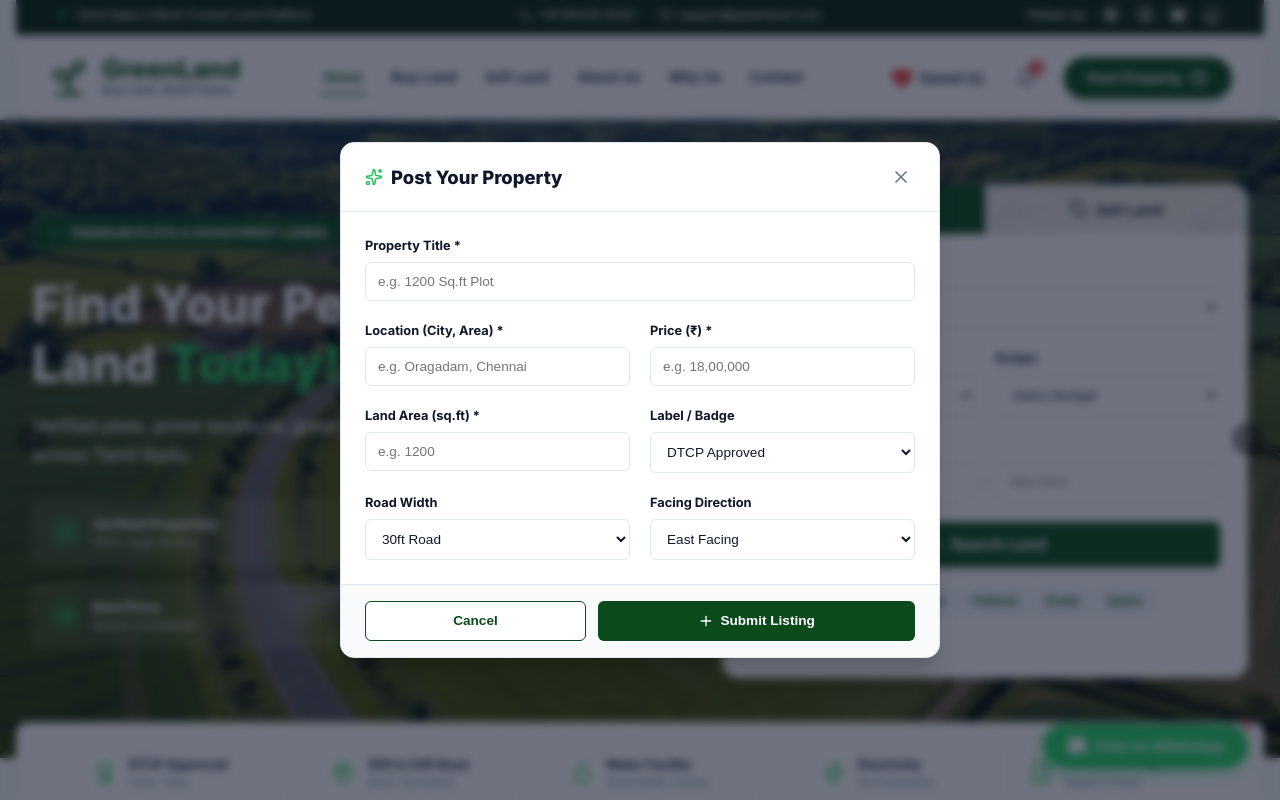
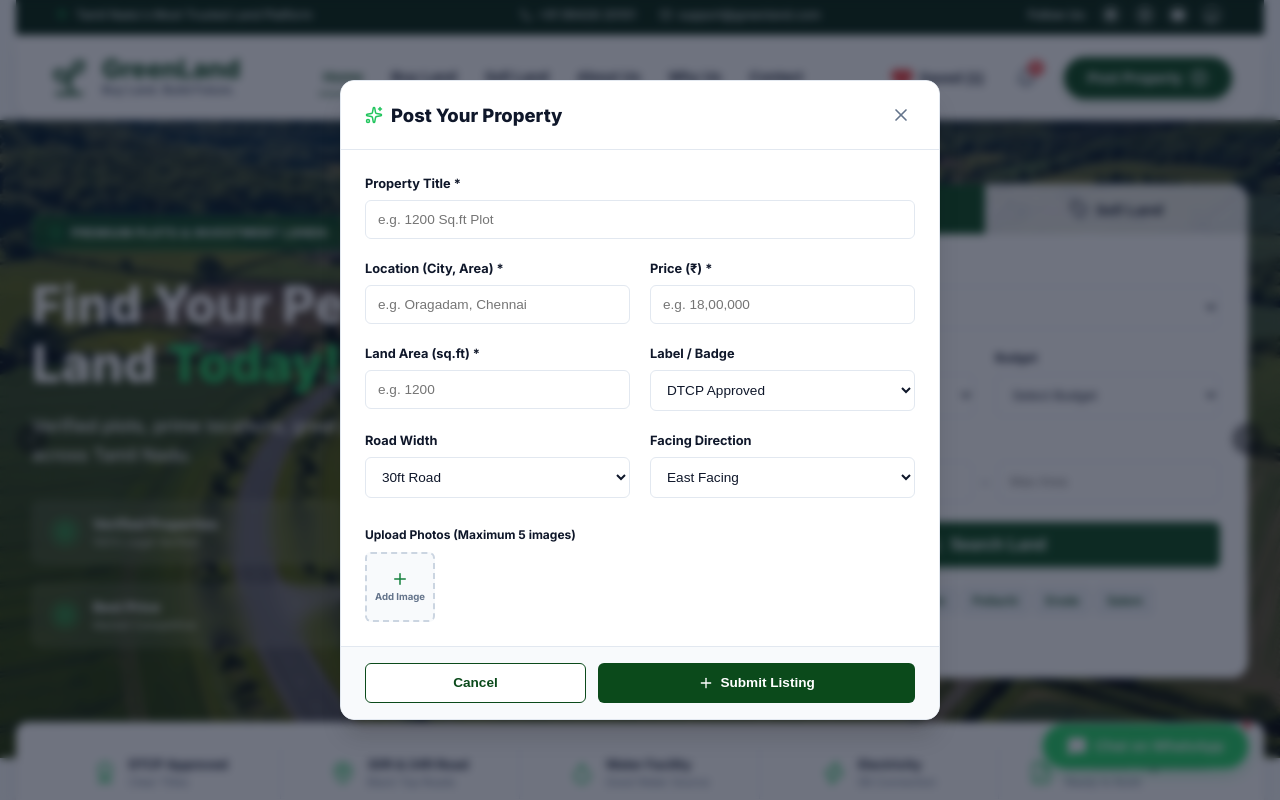
Before and after one commit to vinichn2026-rgb/greenland, a React (Vite) app: page / in a window 1280 px wide. Both pictures are taken after a click on the button "Post Property". Shown: the top 800 px of the page. Built offline with nearby package versions, Linux system fonts and the light colour scheme.

Commit message:
Add dynamic image upload support to Post Property Modal

```diff
--- a/src/components/PostPropertyModal.jsx
+++ b/src/components/PostPropertyModal.jsx
@@ -20,6 +20,7 @@ export const PostPropertyModal = () => {
     tag: 'DTCP Approved'
   });
 
+  const [uploadedImages, setUploadedImages] = useState([]);
   const [error, setError] = useState('');
 
   if (!postPropertyModalOpen) return null;
@@ -29,6 +30,46 @@ export const PostPropertyModal = () => {
       ...prev,
       [field]: value
     }));
+    setError('');
+  };
+
+  const handleImageChange = (e) => {
+    const files = Array.from(e.target.files);
+
+    // Validate files limit
+    if (uploadedImages.length + files.length > 5) {
+      setError('You can upload a maximum of 5 images.');
+      return;
+    }
+
+    // Check if files are indeed images
+    const nonImages = files.filter(f => !f.type.startsWith('image/'));
+    if (nonImages.length > 0) {
+      setError('Only image files are allowed.');
+      return;
+    }
+
+    setUploadedImages(prev => [...prev, ...files]);
+    setError('');
+  };
+
+  const removeImage = (index) => {
+    setUploadedImages(prev => prev.filter((_, i) => i !== index));
+    setError('');
+  };
+
+  const handleClose = () => {
+    setPostPropertyModalOpen(false);
+    setFormData({
+      title: '',
+      location: '',
+      price: '',
+      area: '',
+      road: '30ft Road',
+      facing: 'East Facing',
+      tag: 'DTCP Approved'
+    });
+    setUploadedImages([]);
     setError('');
   };
 
@@ -47,6 +88,15 @@ export const PostPropertyModal = () => {
       formattedPrice = '₹ ' + formattedPrice;
     }
 
+    // Create URL pointers for uploaded local files to render them directly
+    const firstImageUrl = uploadedImages.length > 0
+      ? URL.createObjectURL(uploadedImages[0])
+      : '/images/plot1.png';
+
+    const allImageUrls = uploadedImages.length > 0
+      ? uploadedImages.map(file => URL.createObjectURL(file))
+      : ['/images/plot1.png'];
+
     const newPlot = {
       title: title.trim(),
       location: location.trim(),
@@ -55,7 +105,8 @@ export const PostPropertyModal = () => {
       road: formData.road,
       facing: formData.facing,
       tag: formData.tag,
-      image: '/images/plot1.png', // Default listing image
+      image: firstImageUrl,
+      images: allImageUrls,
       features: {
         dtcp: formData.tag === 'DTCP Approved',
         rera: formData.tag === 'Premium Location',
@@ -66,7 +117,7 @@ export const PostPropertyModal = () => {
     };
 
     addPlot(newPlot);
-    setPostPropertyModalOpen(false);
+    handleClose();
 
     // Redirect user to the listings search page so they see their new post
     setActivePage('buyland');
@@ -80,7 +131,7 @@ export const PostPropertyModal = () => {
             <Sparkles style={{ width: '18px', height: '18px', color: '#22c55e' }} />
             <h3>Post Your Property</h3>
           </div>
-          <button className="modal-close-btn" onClick={() => setPostPropertyModalOpen(false)}>
+          <button className="modal-close-btn" onClick={handleClose}>
             <X style={{ width: '20px', height: '20px' }} />
           </button>
         </div>
@@ -181,11 +232,56 @@ export const PostPropertyModal = () => {
                   <option value="South Facing">South Facing</option>
                 </select>
               </div>
+
+              {/* Upload Photos Section */}
+              <div className="modal-image-upload-section">
+                <label>Upload Photos (Maximum 5 images)</label>
+                <div className="modal-image-preview-grid">
+
+                  {/* Uploaded Thumbnail items */}
+                  {uploadedImages.map((file, idx) => {
+                    const previewUrl = URL.createObjectURL(file);
+                    return (
+                      <div key={idx} className="modal-image-preview-item">
+                        <img
+                          src={previewUrl}
+                          alt={`preview-${idx}`}
+                          className="modal-image-preview-img"
+                        />
+                        <button
+                          type="button"
+                          className="modal-image-remove-btn"
+                          onClick={() => removeImage(idx)}
+                        >
+                          <X style={{ width: '10px', height: '10px' }} />
+                        </button>
+                      </div>
+                    );
+                  })}
+
+                  {/* Plus Add image card button */}
+                  {uploadedImages.length < 5 && (
+                    <label className="modal-image-add-btn">
+                      <Plus className="modal-image-add-btn-icon" />
+                      <span>Add Image</span>
+                      <input
+                        type="file"
+                        multiple
+                        accept="image/*"
+                        onChange={handleImageChange}
+                        style={{ display: 'none' }}
+                      />
+                    </label>
+                  )}
+
+                </div>
+              </div>
+
             </div>
           </div>
 
           <div className="modal-footer">
-            <button type="button" className="filter-reset-btn" onClick={() => setPostPropertyModalOpen(false)}>
+            <button type="button" className="filter-reset-btn" onClick={handleClose}>
               Cancel
             </button>
             <button type="submit" className="filter-apply-btn" style={{ display: 'flex', alignItems: 'center', justifyContent: 'center', gap: '0.4rem' }}>
--- a/src/styles/index.css
+++ b/src/styles/index.css
@@ -2798,3 +2798,97 @@ body {
     font-size: 0.75rem;
   }
 }
+
+/* ==========================================================================
+   Modal Image Upload & Preview Styling
+   ========================================================================== */
+.modal-image-upload-section {
+  grid-column: span 2;
+  display: flex;
+  flex-direction: column;
+  gap: 0.5rem;
+  margin-top: 0.5rem;
+}
+
+.modal-image-upload-section label {
+  font-size: 0.75rem;
+  font-weight: 700;
+  color: var(--text-dark);
+}
+
+.modal-image-preview-grid {
+  display: flex;
+  flex-wrap: wrap;
+  gap: 0.75rem;
+  align-items: center;
+}
+
+.modal-image-preview-item {
+  position: relative;
+  width: 70px;
+  height: 70px;
+  border-radius: 6px;
+  border: 1px solid var(--border-color);
+  overflow: hidden;
+  background-color: #f8fafc;
+}
+
+.modal-image-preview-img {
+  width: 100%;
+  height: 100%;
+  object-fit: cover;
+}
+
+.modal-image-remove-btn {
+  position: absolute;
+  top: 2px;
+  right: 2px;
+  background-color: rgba(15, 23, 42, 0.75);
+  color: #fff;
+  border: none;
+  width: 18px;
+  height: 18px;
+  border-radius: 50%;
+  display: flex;
+  align-items: center;
+  justify-content: center;
+  cursor: pointer;
+  transition: var(--transition-fast);
+  z-index: 10;
+}
+
+.modal-image-remove-btn:hover {
+  background-color: rgba(239, 68, 68, 0.9);
+}
+
+.modal-image-add-btn {
+  display: flex;
+  flex-direction: column;
+  align-items: center;
+  justify-content: center;
+  width: 70px;
+  height: 70px;
+  border: 2px dashed #cbd5e1;
+  border-radius: 6px;
+  background-color: #f8fafc;
+  cursor: pointer;
+  transition: var(--transition-fast);
+}
+
+.modal-image-add-btn:hover {
+  border-color: var(--secondary-green);
+  background-color: rgba(34, 197, 94, 0.02);
+}
+
+.modal-image-add-btn-icon {
+  width: 18px;
+  height: 18px;
+  color: var(--secondary-green);
+}
+
+.modal-image-add-btn span {
+  font-size: 0.6rem;
+  font-weight: 700;
+  color: var(--text-light);
+  margin-top: 0.15rem;
+}
```
